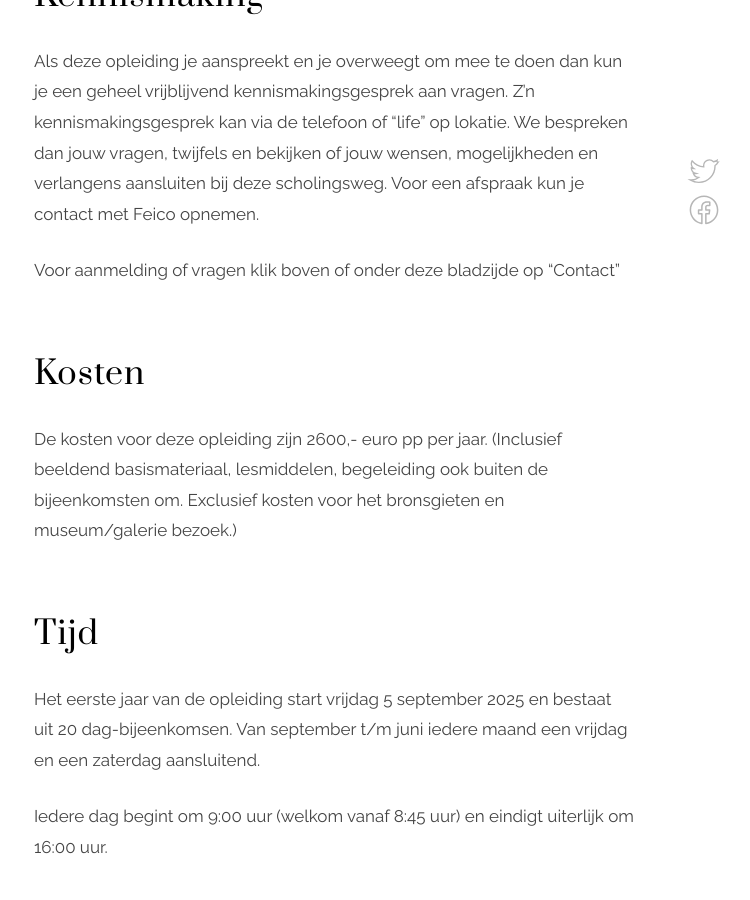
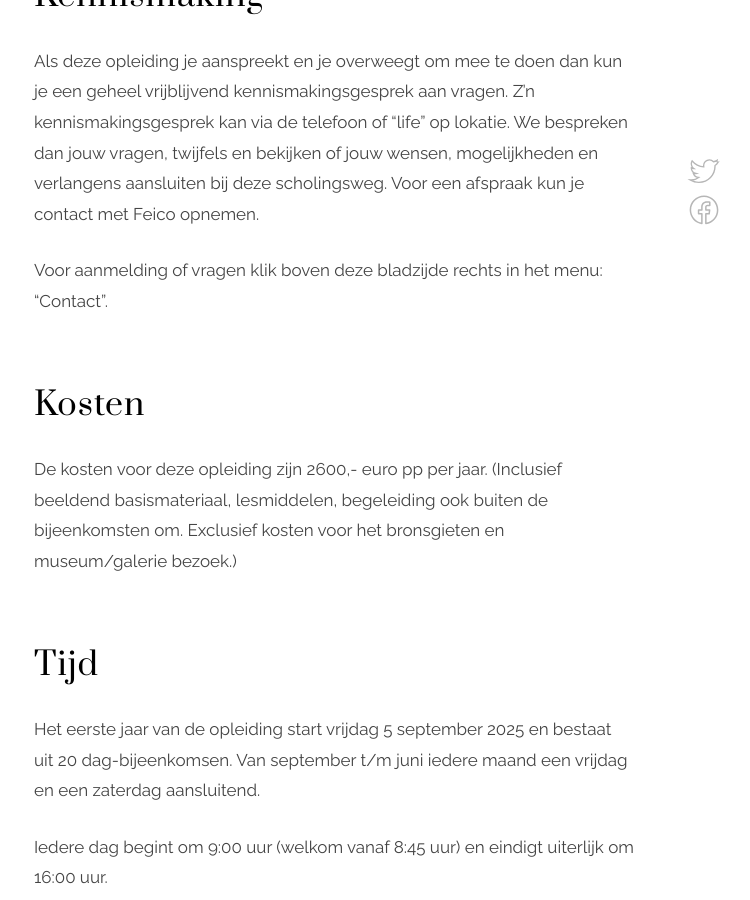
Before and after one commit to feicohajonides2020/feicohajonides2020.github.io, a Jekyll site: the page built from _posts/2019-09-03- Opleiding Organische Beeldhouwkunst.md, in a window 1280 px wide and 900 px high, scrolled down 2663 px. Shown: the whole window, without its empty margins (306-1056 px from the left). Built offline with Jekyll 4.4.1, drawn with Linux system fonts in a browser that asks for light colours.

Commit message:
Update 2019-09-03- Opleiding Organische Beeldhouwkunst.md

```diff
--- a/_posts/2019-09-03- Opleiding Organische Beeldhouwkunst.md
+++ b/_posts/2019-09-03- Opleiding Organische Beeldhouwkunst.md
@@ -37,7 +37,7 @@ Na het introductie jaar kan je jouw relatie met de organische beeldhouwkunst ver
 Als deze opleiding je aanspreekt en je overweegt om mee te doen dan kun je een geheel vrijblijvend kennismakingsgesprek aan vragen. Z'n kennismakingsgesprek kan via de telefoon of "life" op lokatie.  We bespreken dan jouw vragen, twijfels en bekijken of jouw wensen, mogelijkheden en verlangens aansluiten bij deze scholingsweg.
 Voor een afspraak kun je contact met Feico opnemen.
 
-Voor aanmelding of vragen klik boven of onder deze bladzijde op "Contact"
+Voor aanmelding of vragen klik boven deze bladzijde rechts in het menu: "Contact".
 
 
 ## Kosten
```
